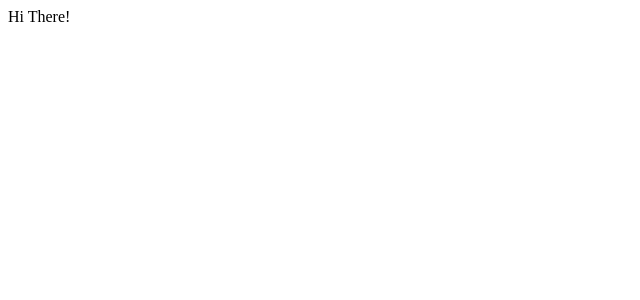
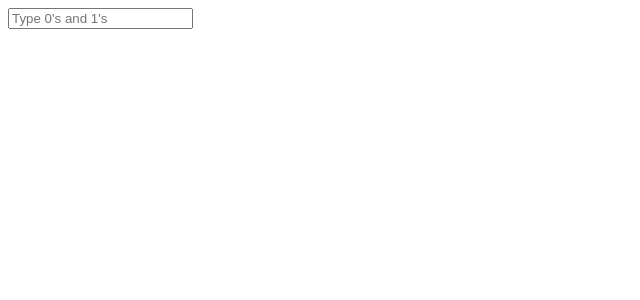
Before and after one commit to jefbt/bin2dec, a React (Create React App) app: page / in a window 1280 px wide. Shown: the top 300 px of the page, without its empty margins (0-640 px from the left). Built offline with nearby package versions, Linux system fonts and the light colour scheme.

Commit message:
feat(input): receive input data up to 8 char

```diff
--- a/package.json
+++ b/package.json
@@ -5,6 +5,7 @@
   "dependencies": {
     "react": "^16.12.0",
     "react-dom": "^16.12.0",
+    "react-router-dom": "^5.1.2",
     "react-scripts": "3.4.0"
   },
   "scripts": {
--- a/src/App.js
+++ b/src/App.js
@@ -1,10 +1,10 @@
 import React from "react";
+
+import Router from "./router";
 
 function App() {
   return (
-    <div className="App">
-      Hi There!
-    </div>
+    <Router />
   );
 }
 
--- /dev/null
+++ b/src/config/paths.js
@@ -0,0 +1,3 @@
+export default {
+  home: "/"
+}
--- a/src/index.js
+++ b/src/index.js
@@ -3,4 +3,7 @@ import ReactDOM from 'react-dom';
 
 import App from './App';
 
-ReactDOM.render(<App />, document.getElementById('root'));
+ReactDOM.render(
+  <App />,
+  document.getElementById('root')
+);
--- /dev/null
+++ b/src/pages/home/index.js
@@ -0,0 +1,20 @@
+import React, { Component } from "react";
+import { withRouter } from "react-router-dom";
+
+class Home extends Component {
+  render() {
+    return (
+      <div>
+        <input
+          type="text"
+          autofocus
+          maxLength="8"
+          id="binary"
+          placeholder="Type 0's and 1's"
+        />
+      </div>
+    );
+  }
+}
+
+export default withRouter(Home);
--- /dev/null
+++ b/src/router.js
@@ -0,0 +1,33 @@
+import React, { Component } from "react";
+import {
+  BrowserRouter,
+  Route,
+  Switch
+} from "react-router-dom";
+
+import paths from "./config/paths";
+
+import Home from "./pages/home";
+
+class Router extends Component {
+  render() {
+    return (
+      <BrowserRouter>
+        <Switch>
+          <Route
+            exact
+            path={paths.home}
+            component={Home}
+          />
+          <Route
+            path="*"
+            component={<div>Not Found!</div>}
+          />
+
+        </Switch>
+      </BrowserRouter>
+    );
+  }
+}
+
+export default Router;
```
Also changed, not shown: 1 other file (tests, documents, lock files or other folders).
